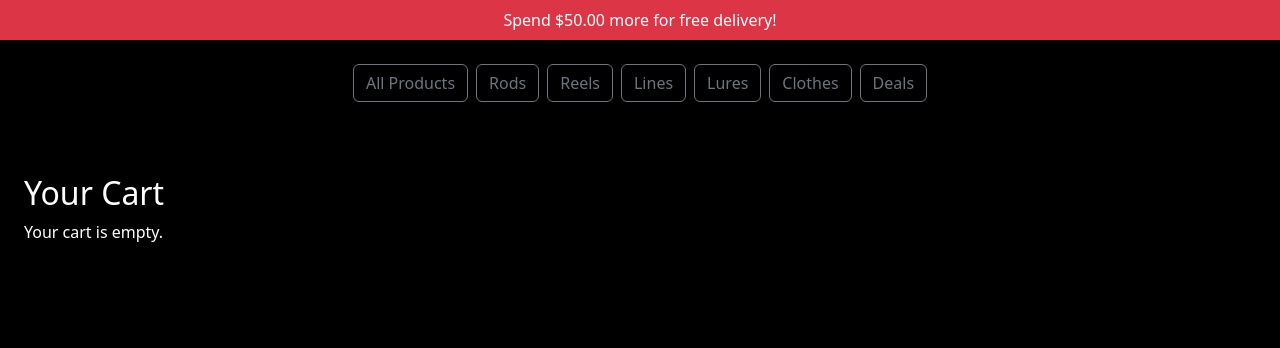
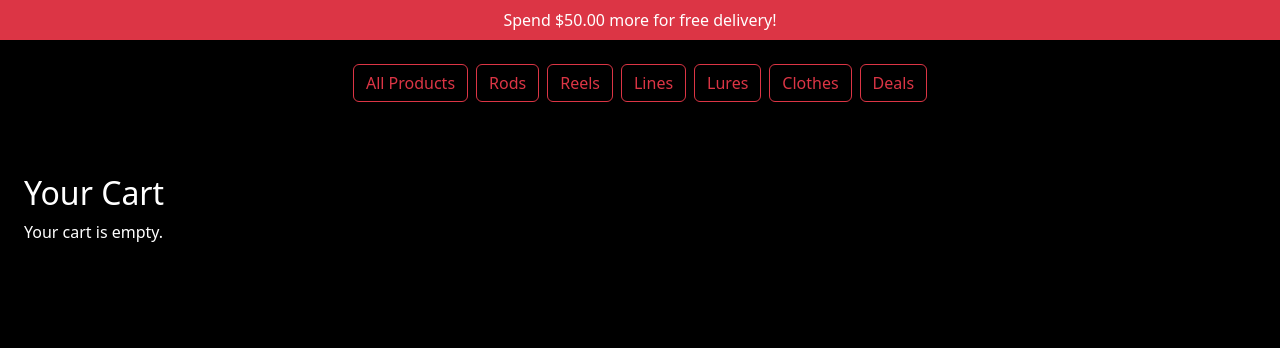
Before and after one commit to StoffeEriksson/sport-fishing-equipment, a Django app: page /cart/ in a window 1280 px wide. Shown: the part 72-420 px from the top of the page. Run offline with Django 5.2, Linux system fonts and the light colour scheme; some libraries are stand-ins or nearby versions.

Commit message:
fixed update cart logic in view and template. added required to select field for size and styled products buttons

```diff
--- a/cart/templates/cart/cart.html
+++ b/cart/templates/cart/cart.html
@@ -42,9 +42,11 @@
                     <option value="{{ s }}" {% if item.size == s %}selected{% endif %}>{{ s }}</option>
                   {% endfor %}
                 </select>
+                <input type="hidden" name="original_size" value="{{ item.size }}">
               {% else %}
                 <span class="text-white">N/A</span>
                 <input type="hidden" name="size" value="">
+                <input type="hidden" name="original_size" value="">
               {% endif %}
           </td>
           <td>
--- a/cart/views.py
+++ b/cart/views.py
@@ -1,7 +1,7 @@
 from django.shortcuts import render, redirect, get_object_or_404
+from django.contrib import messages
 from products.models import Product
 from .models import CartItem
-
 
 def view_cart(request):
     """
@@ -15,7 +15,7 @@ def view_cart(request):
         total = sum(item.subtotal() for item in cart_items)
     else:
         cart = request.session.get('cart', {})
-        for key, item in cart.items():  # key is like "41_S"
+        for key, item in cart.items():
             product = get_object_or_404(Product, pk=item['product_id'])
             quantity = item['quantity']
             size = item.get('size')
@@ -26,7 +26,7 @@ def view_cart(request):
                 'quantity': quantity,
                 'size': size,
                 'subtotal': subtotal,
-                'key': key,  # if needed for update/remove
+                'key': key,
             })
 
     return render(request, 'cart/cart.html', {
@@ -36,18 +36,22 @@ def view_cart(request):
     })
 
 
-
 def add_to_cart(request, product_id):
     """
     Add a product to the shopping cart.
-    If logged in, store in DB. If guest, store in session.
+    If the user is logged in, store in the database.
+    If guest, store in session.
     """
     product = get_object_or_404(Product, pk=product_id)
     quantity = int(request.POST.get('quantity', 1))
     size = request.POST.get('size', None)
 
+    # Validate: size is required for clothing
+    if product.category.name == "clothes" and not size:
+        messages.error(request, "Please select a size for this clothing item.")
+        return redirect(request.META.get('HTTP_REFERER', 'product_detail'))
+
     if request.user.is_authenticated:
-        # Logged-in user: Save to DB
         cart_item, created = CartItem.objects.get_or_create(
             user=request.user,
             product=product,
@@ -56,10 +60,7 @@ def add_to_cart(request, product_id):
         cart_item.quantity += quantity
         cart_item.save()
     else:
-        # Guest: store in session-based cart (dict-based, by product_id+size)
         cart = request.session.get('cart', {})
-
-        # Unique key for each product and size combination
         key = f"{product.id}_{size}" if size else str(product.id)
 
         if key in cart:
@@ -78,66 +79,94 @@ def add_to_cart(request, product_id):
 
 def update_cart(request, product_id):
     """
-    Update quantity and size for a product in the cart.
+    Update the quantity and size of a product in the cart.
+    Works for both authenticated users and guests.
     """
     quantity = int(request.POST.get('quantity', 1))
-    size = request.POST.get('size', None)
+    new_size = request.POST.get('size') or None
+    original_size = request.POST.get('original_size') or None
 
     if request.user.is_authenticated:
-        cart_item = CartItem.objects.filter(user=request.user, product_id=product_id, size=size).first()
+        cart_item = CartItem.objects.filter(
+            user=request.user,
+            product_id=product_id,
+            size=original_size if original_size else None
+        ).first()
+
         if cart_item:
-            if quantity > 0:
-                cart_item.quantity = quantity
-                cart_item.save()
+            if new_size != original_size:
+                existing = CartItem.objects.filter(
+                    user=request.user,
+                    product_id=product_id,
+                    size=new_size
+                ).first()
+
+                if existing:
+                    existing.quantity += quantity
+                    existing.save()
+                    cart_item.delete()
+                else:
+                    cart_item.size = new_size
+                    cart_item.quantity = quantity
+                    cart_item.save()
             else:
-                cart_item.delete()
+                if quantity > 0:
+                    cart_item.quantity = quantity
+                    cart_item.save()
+                else:
+                    cart_item.delete()
     else:
         cart = request.session.get('cart', {})
-        # Use same key structure as in add_to_cart
-        key = f"{product_id}_{size}" if size else str(product_id)
+        old_key = f"{product_id}_{original_size}" if original_size else str(product_id)
+        new_key = f"{product_id}_{new_size}" if new_size else str(product_id)
 
-        if key in cart:
+        if old_key in cart:
+            item = cart[old_key]
             if quantity > 0:
-                cart[key]['quantity'] = quantity
+                if new_key != old_key:
+                    if new_key in cart:
+                        cart[new_key]['quantity'] += quantity
+                    else:
+                        cart[new_key] = {
+                            'product_id': product_id,
+                            'quantity': quantity,
+                            'size': new_size,
+                        }
+                    del cart[old_key]
+                else:
+                    cart[old_key]['quantity'] = quantity
+                    cart[old_key]['size'] = new_size
             else:
-                del cart[key]
-        request.session['cart'] = cart
-
-    return redirect('view_cart')
-
-
-def remove_from_cart(request, product_id):
-    """
-    Remove a single product (with optional size) from the cart.
-    Works for both authenticated users (DB) and guests (session).
-    """
-    size = request.POST.get('size', None)
-
-    if request.user.is_authenticated:
-        # Remove matching CartItem from database
-        CartItem.objects.filter(user=request.user, product_id=product_id, size=size).delete()
-    else:
-        # Remove item from session-based cart
-        cart = request.session.get('cart', {})
-
-        # Check both keys: with and without size
-        key_with_size = f"{product_id}_{size}" if size else None
-        key_plain = str(product_id)
-
-        if key_with_size and key_with_size in cart:
-            del cart[key_with_size]
-        elif key_plain in cart:
-            del cart[key_plain]
+                del cart[old_key]
 
         request.session['cart'] = cart
 
     return redirect('view_cart')
 
+def remove_from_cart(request, product_id):
+    """
+    Remove a single product (with optional size) from the cart.
+    Works for both authenticated users and guests.
+    """
+    size = request.POST.get('size', None)
 
+    if request.user.is_authenticated:
+        CartItem.objects.filter(user=request.user, product_id=product_id, size=size).delete()
+    else:
+        cart = request.session.get('cart', {})
+        key_with_size = f"{product_id}_{size}" if size else str(product_id)
+        if key_with_size in cart:
+            del cart[key_with_size]
+        request.session['cart'] = cart
+
+    return redirect('view_cart')
 
 def clear_cart(request):
     """
-    Completely empty the cart by clearing the session data.
+    Completely empty the cart.
     """
-    request.session['cart'] = {}
+    if request.user.is_authenticated:
+        CartItem.objects.filter(user=request.user).delete()
+    else:
+        request.session['cart'] = {}
     return redirect('view_cart')
--- a/products/templates/products/product_detail.html
+++ b/products/templates/products/product_detail.html
@@ -28,7 +28,7 @@
         {% if product.category.name == "clothes" %}
         <div class="mb-3">
           <label for="size" class="form-label">Select size:</label>
-          <select name="size" id="size" class="form-select w-50">
+          <select name="size" id="size" class="form-select w-50" required>
             <option value="">Select...</option>
             <option value="XS">XS</option>
             <option value="S">S</option>
--- a/templates/base.html
+++ b/templates/base.html
@@ -97,16 +97,12 @@
                 <li>
                   <a
                     class="dropdown-item text-white"
-                    href="{% url 'account_login' %}"
-                    >Log In</a
-                  >
+                    href="{% url 'account_login' %}">Log In</a>
                 </li>
                 <li>
                   <a
                     class="dropdown-item text-white"
-                    href="{% url 'account_signup' %}"
-                    >Register Account</a
-                  >
+                    href="{% url 'account_signup' %}">Register Account</a>
                 </li>
               </ul>
             </li>
@@ -143,17 +139,11 @@
 
     <!-- Free delivery banner -->
     {% if free_delivery_delta > 0 %}
-    <div
-      id="delivery-banner"
-      class="bg-danger text-white text-center mb-4 py-2"
-    >
+    <div id="delivery-banner" class="bg-danger text-white text-center mb-4 py-2">
       Spend ${{ free_delivery_delta|floatformat:2 }} more for free delivery!
     </div>
     {% else %}
-    <div
-      id="delivery-banner"
-      class="bg-success text-white text-center mb-4 py-2"
-    >
+    <div id="delivery-banner" class="bg-success text-white text-center mb-4 py-2">
       🎉 You get free delivery!
     </div>
     {% endif %}
@@ -161,42 +151,29 @@
     <!-- Category buttons -->
     <div class="row text-center mb-4">
       <div class="col d-flex flex-wrap justify-content-center gap-2">
-        <a href="{% url 'all_products' %}" class="btn btn-outline-secondary"
-          >All Products</a
-        >
-        <a
-          href="{% url 'category_view' 'rods' %}"
-          class="btn btn-outline-secondary"
-          >Rods</a
-        >
-        <a
-          href="{% url 'category_view' 'reels' %}"
-          class="btn btn-outline-secondary"
-          >Reels</a
-        >
-        <a
-          href="{% url 'category_view' 'lines' %}"
-          class="btn btn-outline-secondary"
-          >Lines</a
-        >
-        <a
-          href="{% url 'category_view' 'lures' %}"
-          class="btn btn-outline-secondary"
-          >Lures</a
-        >
-        <a
-          href="{% url 'category_view' 'clothes' %}"
-          class="btn btn-outline-secondary"
-          >Clothes</a
-        >
-        <a
-          href="{% url 'category_view' 'deals' %}"
-          class="btn btn-outline-secondary"
-          >Deals</a
-        >
+        <a href="{% url 'all_products' %}" class="btn btn-outline-danger">All Products</a>
+        <a href="{% url 'category_view' 'rods' %}" class="btn btn-outline-danger">Rods</a>
+        <a href="{% url 'category_view' 'reels' %}" class="btn btn-outline-danger">Reels</a>
+        <a href="{% url 'category_view' 'lines' %}" class="btn btn-outline-danger">Lines</a>
+        <a href="{% url 'category_view' 'lures' %}" class="btn btn-outline-danger">Lures</a>
+        <a href="{% url 'category_view' 'clothes' %}" class="btn btn-outline-danger">Clothes</a>
+        <a href="{% url 'category_view' 'deals' %}" class="btn btn-outline-danger">Deals</a>
       </div>
     </div>
-    {% block page_header %} {% endblock %}
+
+    {% block page_header %}{% endblock %}
+
+    <!-- Flash messages -->
+    {% if messages %}
+      <div class="container mt-3">
+        {% for message in messages %}
+          <div class="alert alert-{{ message.tags }} alert-dismissible fade show" role="alert">
+            {{ message }}
+            <button type="button" class="btn-close" data-bs-dismiss="alert" aria-label="Close"></button>
+          </div>
+        {% endfor %}
+      </div>
+    {% endif %}
 
     <!-- Main content -->
     <main class="flex-fill">
@@ -208,15 +185,9 @@
       <div class="container text-center">
         <h4 class="fw-bold mb-3">Fishing Equipment</h4>
         <div class="mb-3">
-          <a href="#" class="text-white me-3"
-            ><i class="fab fa-facebook fa-lg"></i
-          ></a>
-          <a href="#" class="text-white me-3"
-            ><i class="fab fa-instagram fa-lg"></i
-          ></a>
-          <a href="#" class="text-white"
-            ><i class="fab fa-twitter fa-lg"></i
-          ></a>
+          <a href="#" class="text-white me-3"><i class="fab fa-facebook fa-lg"></i></a>
+          <a href="#" class="text-white me-3"><i class="fab fa-instagram fa-lg"></i></a>
+          <a href="#" class="text-white"><i class="fab fa-twitter fa-lg"></i></a>
         </div>
         <p class="mb-0 small">
           &copy; 2025 Fishing Equipment. All rights reserved.
```
